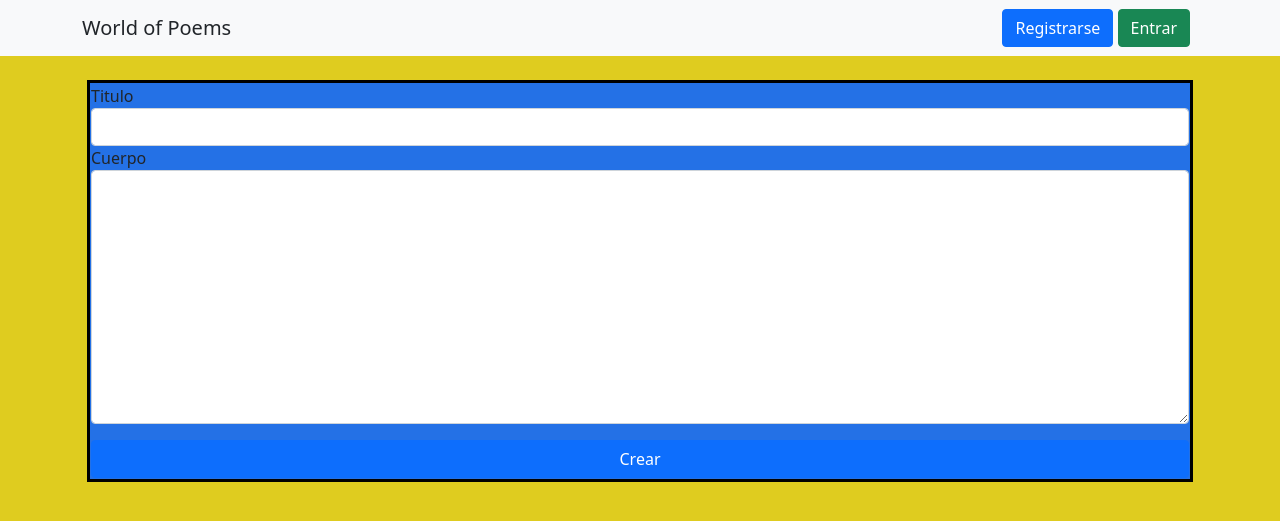
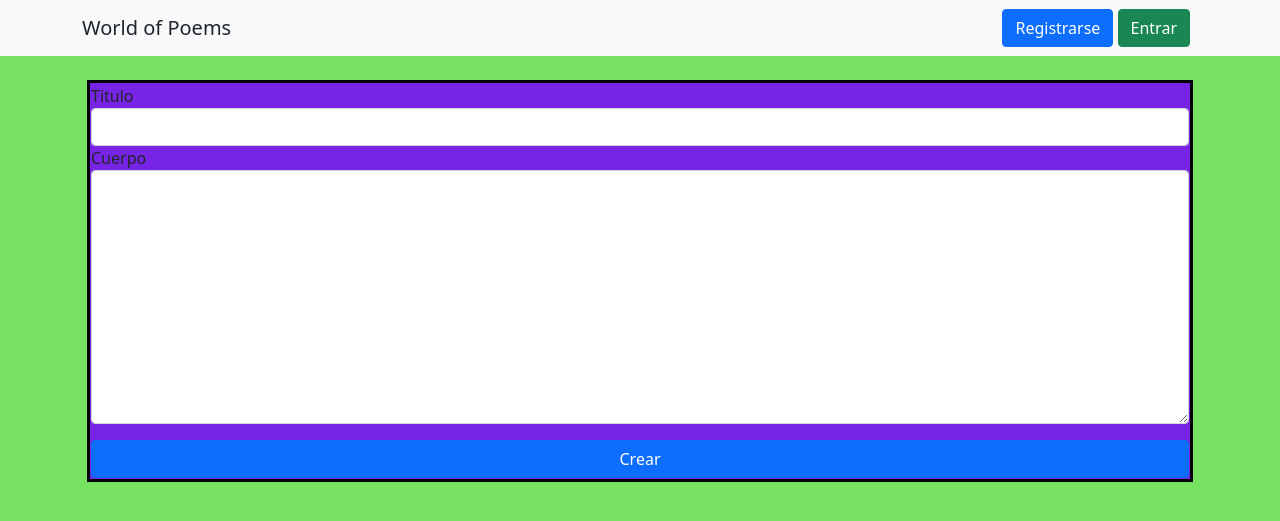
Before and after one commit to Lucas16AR/World_Poems, a Flask app: template frontend/main/templates/poem_create.html in a window 1280 px wide. Shown: the top 521 px of the page. Run offline with Flask 2, Linux system fonts and the light colour scheme; the template is opened without the code that fills it, so the values that code supplies are empty; parts of the project's set-up code (start-up, migrations or seed data) failed here and were passed over.

Commit message:
revision

```diff
--- a/frontend/main/static/styles.css
+++ b/frontend/main/static/styles.css
@@ -1,5 +1,5 @@
 body {
-    background-color: rgb(223, 204, 31);
+    background-color: rgb(119, 226, 98);
 }
 
 title {
@@ -10,12 +10,12 @@
 
 header {
     border: 1px solid black;
-    background-color: bisque;
+    background-color: rgb(240, 154, 50);
 }
 
 .section {
     border: 3px solid black;
-    background-color: rgb(36, 113, 230);
+    background-color: rgb(120, 36, 230);
     padding: 1px;
     margin: 5px;
     float: center;
```
Also changed, not shown: backend/database.db.
